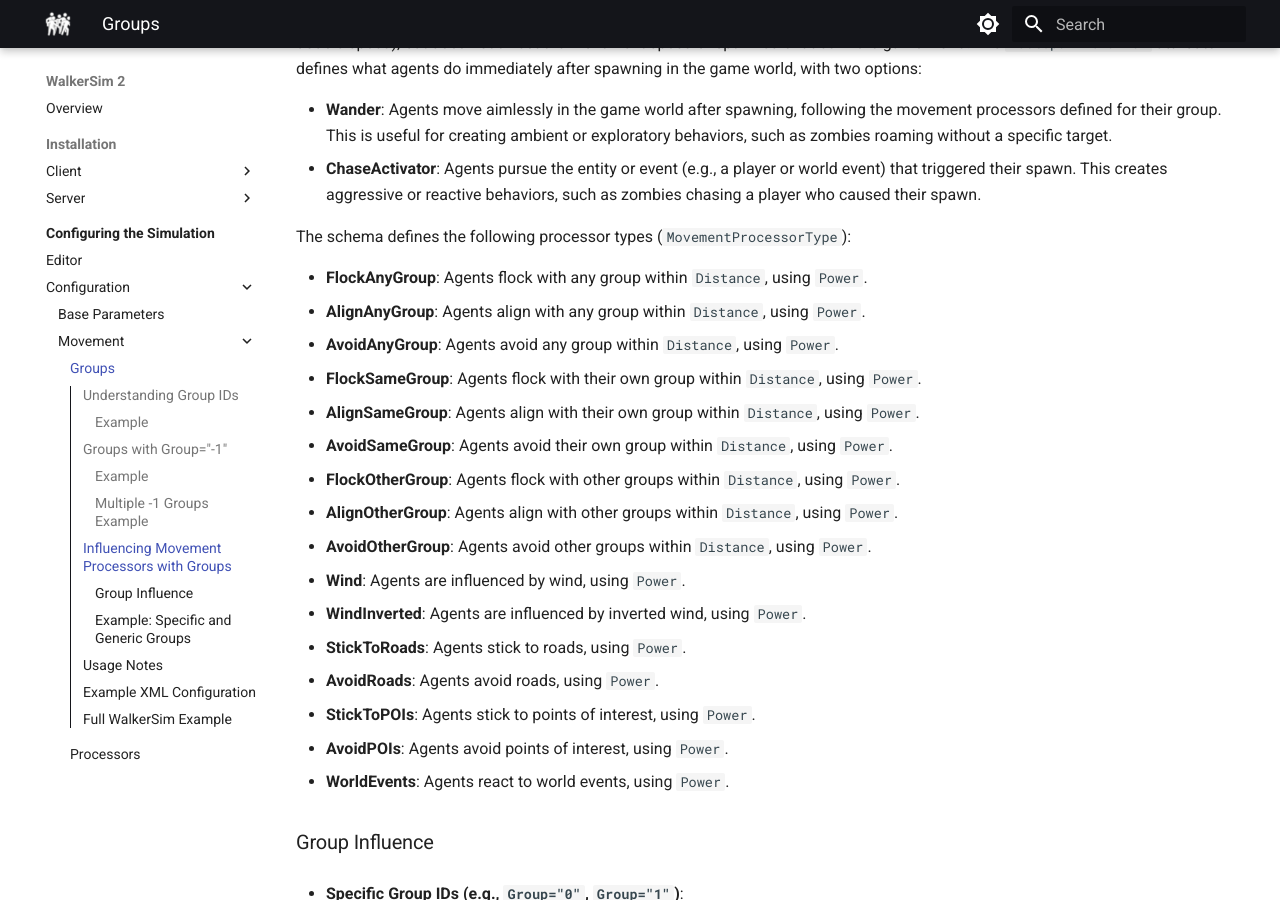
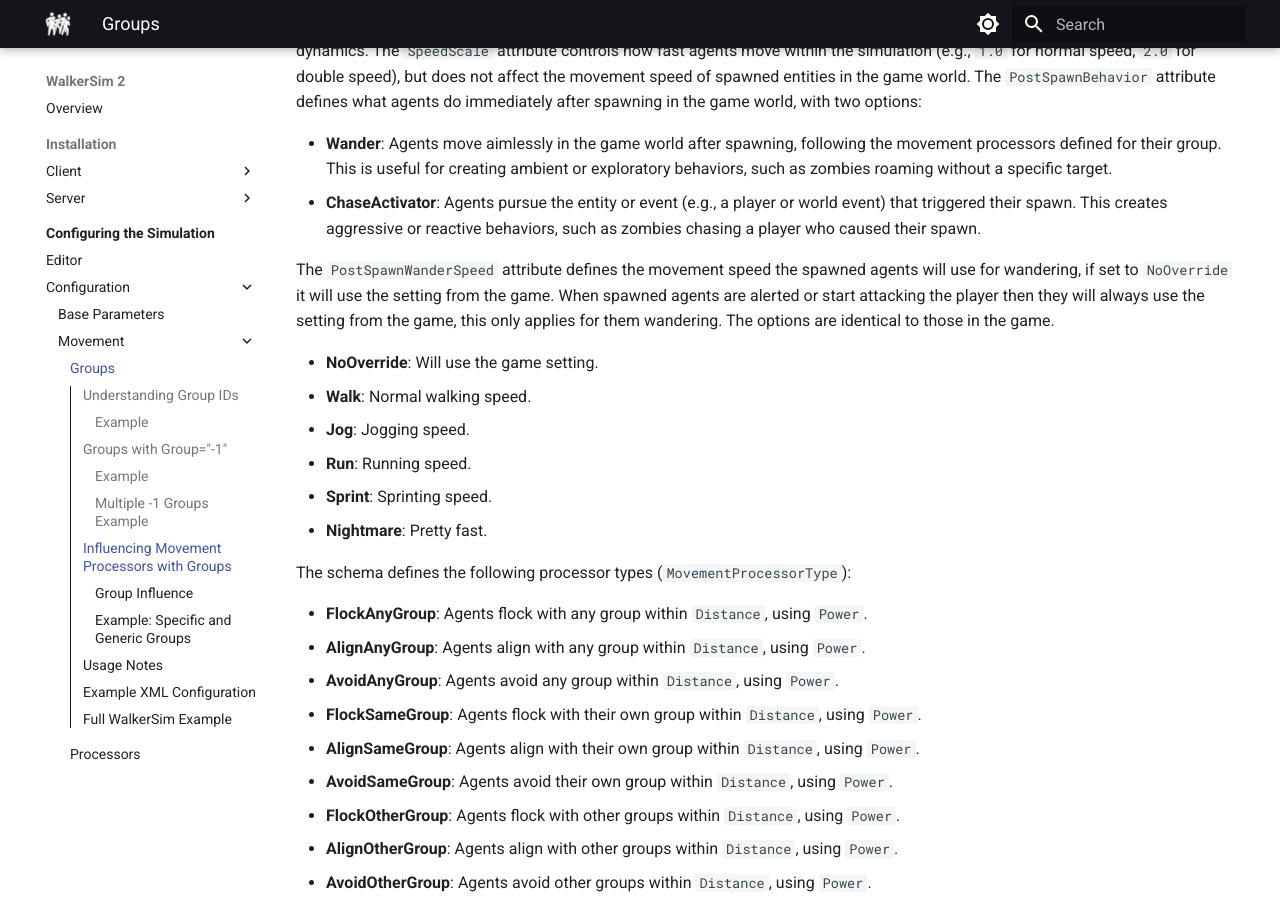
Before and after one commit to ZehMatt/7dtd-WalkerSim2, an MkDocs documentation site: the page built from Docs/configuring/configuration/grouping.md, in a window 1280 px wide and 900 px high, scrolled down 2585 px. Built offline with MkDocs 1.6.1 and Material for MkDocs 9.7.7, drawn with Linux system fonts in a browser that asks for light colours; some of the changed text lies outside the part shown.

Commit message:
Update documentation

```diff
--- a/Docs/configuring/configuration/grouping.md
+++ b/Docs/configuring/configuration/grouping.md
@@ -9,6 +9,7 @@ This document covers:
   - How group specifications influence movement processors.
   - The role of `SpeedScale` in controlling simulation movement speed.
   - The role of `PostSpawnBehavior` in defining post-spawn actions.
+  - The role of `PostSpawnWanderSpeed` specifies the movement speed that the spawned agents will use.
   - Updated processor types and attributes as per the latest schema.
   - Configuration examples aligned with the schema.
 
@@ -78,10 +79,22 @@ This creates an alternating pattern of behaviors with different simulation movem
 
 ## Influencing Movement Processors with Groups
 
-The `Group` attribute in `<ProcessorGroup>` tailors movement behaviors to specific agent subsets, enabling diverse simulation dynamics. The `SpeedScale` attribute controls how fast agents move within the simulation (e.g., `1.0` for normal speed, `2.0` for double speed), but does not affect the movement speed of spawned entities in the game world. The `PostSpawnBehavior` attribute defines what agents do immediately after spawning in the game world, with two options:
+The `Group` attribute in `<ProcessorGroup>` tailors movement behaviors to specific agent subsets, enabling diverse simulation dynamics.
+The `SpeedScale` attribute controls how fast agents move within the simulation (e.g., `1.0` for normal speed, `2.0` for double speed), but does not affect the movement speed of spawned entities in the game world.
+The `PostSpawnBehavior` attribute defines what agents do immediately after spawning in the game world, with two options:
 
   - **Wander**: Agents move aimlessly in the game world after spawning, following the movement processors defined for their group. This is useful for creating ambient or exploratory behaviors, such as zombies roaming without a specific target.
   - **ChaseActivator**: Agents pursue the entity or event (e.g., a player or world event) that triggered their spawn. This creates aggressive or reactive behaviors, such as zombies chasing a player who caused their spawn.
+
+The `PostSpawnWanderSpeed` attribute defines the movement speed the spawned agents will use for wandering, if set to `NoOverride` it will use the setting from the game. When spawned agents
+are alerted or start attacking the player then they will always use the setting from the game, this only applies for them wandering. The options are identical to those in the game.
+
+  - **NoOverride**: Will use the game setting.
+  - **Walk**: Normal walking speed.
+  - **Jog**: Jogging speed.
+  - **Run**: Running speed.
+  - **Sprint**: Sprinting speed.
+  - **Nightmare**: Pretty fast.
 
 The schema defines the following processor types (`MovementProcessorType`):
 
```
